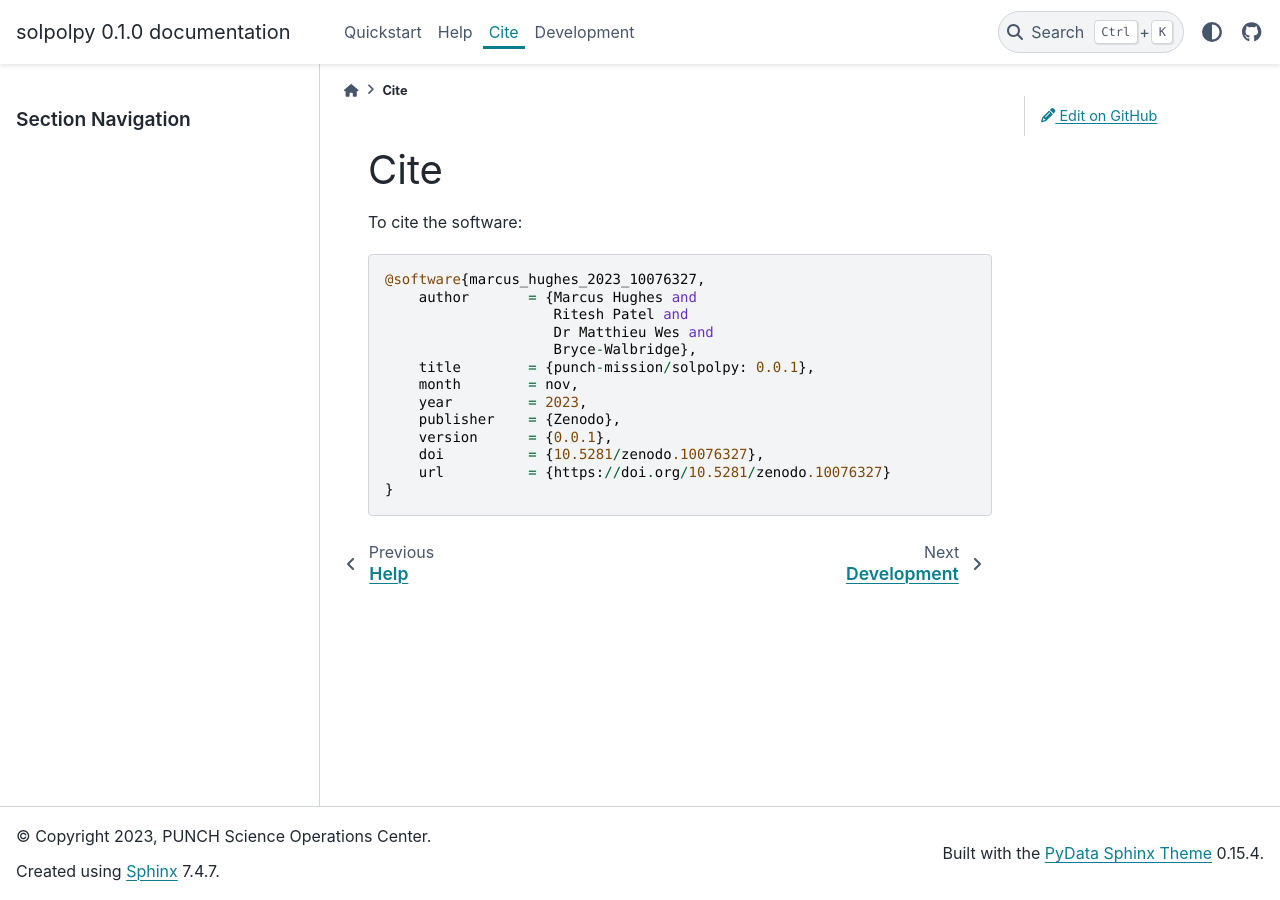
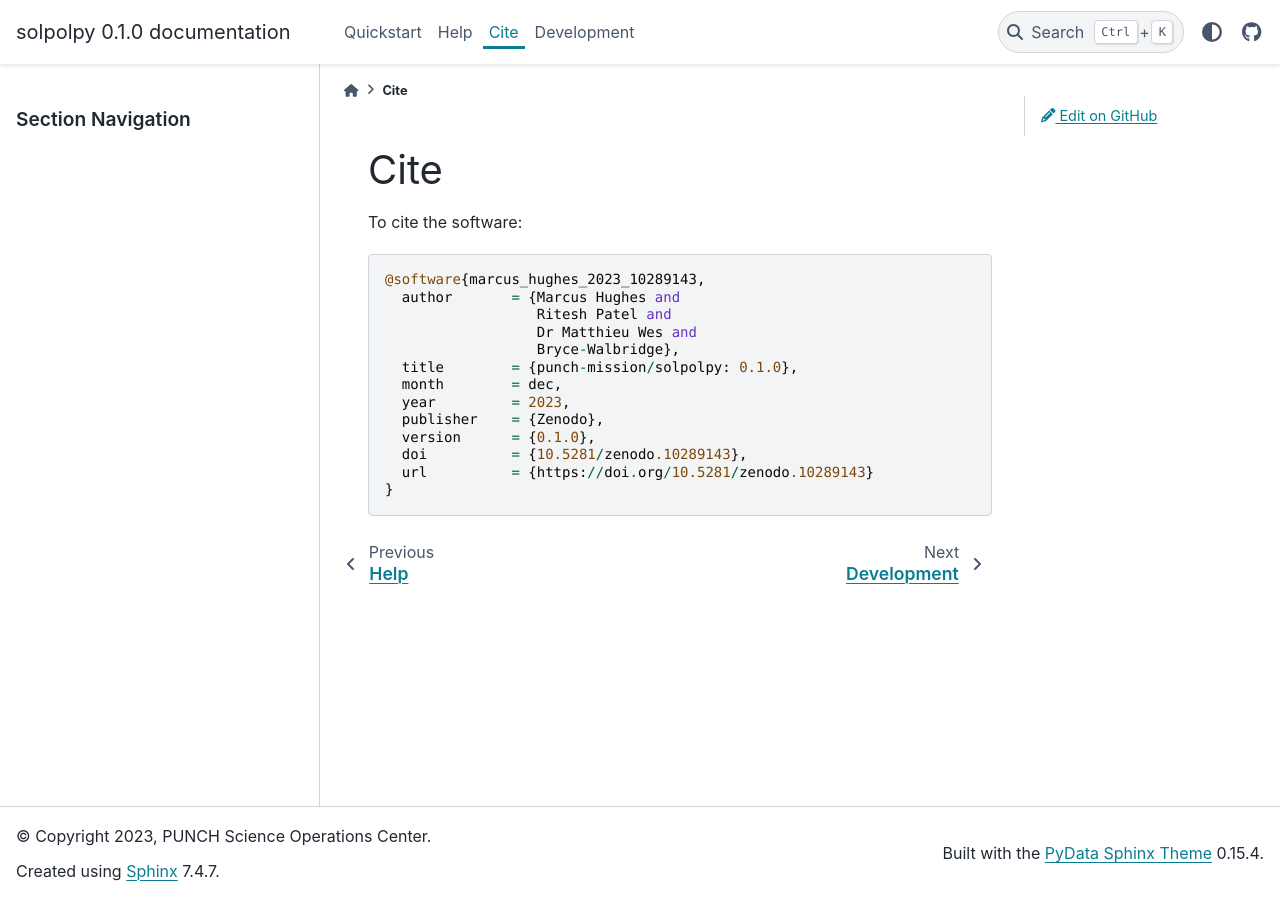
Before and after one commit to punch-mission/solpolpy, a Sphinx documentation site: the page built from docs/source/cite.rst, in a window 1280 px wide. Built offline with Sphinx 7.4.7 and the PyData theme 0.15.4, drawn with Linux system fonts in a browser that asks for light colours; pages that are not in the unit, such as notebooks, are missing from menus.

Commit message:
Update cite.rst

```diff
--- a/docs/source/cite.rst
+++ b/docs/source/cite.rst
@@ -3,16 +3,16 @@ Cite
 
 To cite the software::
 
-    @software{marcus_hughes_2023_10076327,
-        author       = {Marcus Hughes and
-                        Ritesh Patel and
-                        Dr Matthieu Wes and
-                        Bryce-Walbridge},
-        title        = {punch-mission/solpolpy: 0.0.1},
-        month        = nov,
-        year         = 2023,
-        publisher    = {Zenodo},
-        version      = {0.0.1},
-        doi          = {10.5281/zenodo.10076327},
-        url          = {https://doi.org/10.5281/zenodo.10076327}
+    @software{marcus_hughes_2023_10289143,
+      author       = {Marcus Hughes and
+                      Ritesh Patel and
+                      Dr Matthieu Wes and
+                      Bryce-Walbridge},
+      title        = {punch-mission/solpolpy: 0.1.0},
+      month        = dec,
+      year         = 2023,
+      publisher    = {Zenodo},
+      version      = {0.1.0},
+      doi          = {10.5281/zenodo.10289143},
+      url          = {https://doi.org/10.5281/zenodo.10289143}
     }
```
